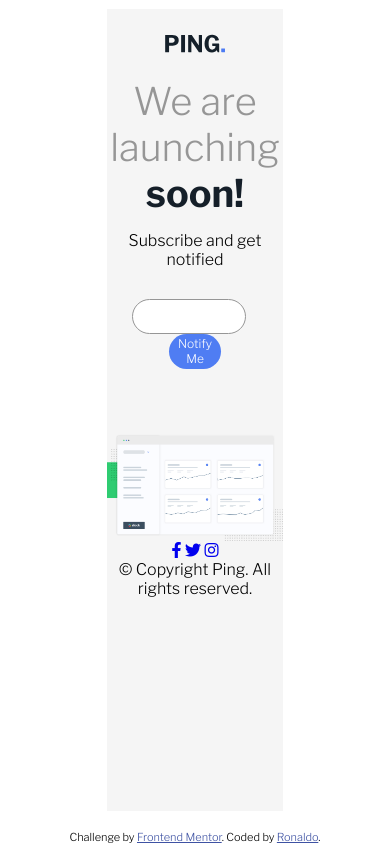
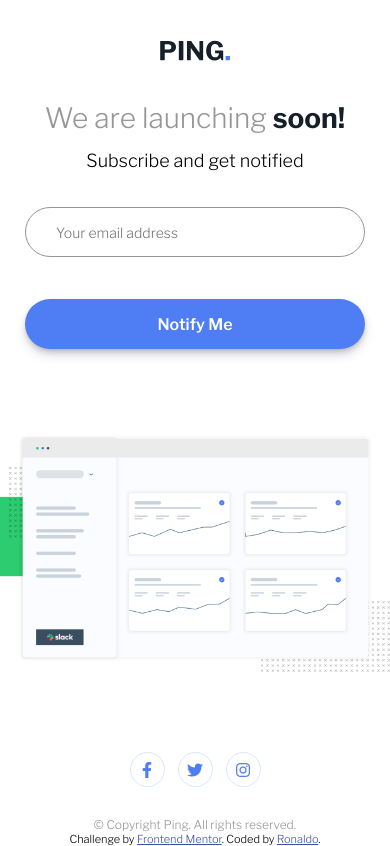
Before and after one commit to marckesin/Ping-single-column-coming-soon-page, a plain HTML site: page index.html in a window 390 px wide. Drawn offline with nearby package versions, Linux system fonts and the light colour scheme.

Commit message:
redefinição do layout

```diff
--- a/index.html
+++ b/index.html
@@ -24,24 +24,36 @@
   <body>
     <div class="container">
       <main>
-        <div class="container-form">
+        <div>
           <img class="logo" src="images/logo.svg" alt="Logo Image" />
           <h1 class="heading"><span>We are launching</span> soon!</h1>
-          <p>Subscribe and get notified</p>
-          <form action="/" method="post">
-            <input type="email" name="email" id="email" />
-            <button>Notify Me</button>
+          <p class="subscribe">Subscribe and get notified</p>
+          <form class="email-container" action="#" method="post">
+            <div class="email">
+              <input
+                type="email"
+                name="email"
+                id="email"
+                placeholder="Your email address"
+                pattern="[a-z0-9._%+-]+@[a-z0-9.-]+\.[a-z]{2,3}$"
+                value=""
+              />
+              <p id="message" class="valid-email">
+                Please provide a valid email address
+              </p>
+            </div>
+            <button type="submit" id="submit" value="">Notify Me</button>
           </form>
         </div>
         <div class="container-image">
           <img src="images/illustration-dashboard.png" alt="" />
         </div>
-        <div class="container-social">
+        <div class="social-media">
           <a href="#"><i class="fab fa-facebook-f"></i></a>
           <a href="#"><i class="fab fa-twitter"></i></a>
           <a href="#"><i class="fab fa-instagram"></i></a>
-          <p>&copy; Copyright Ping. All rights reserved.</p>
         </div>
+        <p class="copyright">&copy; Copyright Ping. All rights reserved.</p>
       </main>
       <footer>
         <p class="attribution">
@@ -53,5 +65,6 @@
         </p>
       </footer>
     </div>
+    <script src="javascripts/script.js"></script>
   </body>
 </html>
--- /dev/null
+++ b/javascripts/script.js
@@ -0,0 +1,13 @@
+document.getElementById("submit").addEventListener("click", event => {
+  event.preventDefault();
+  const email = document.getElementById("email");
+  const message = document.querySelector("#message");
+
+  if (email.value.match(email.pattern)) {
+    message.classList.add("valid-email");
+    message.classList.remove("invalid-email");
+  } else {
+    message.classList.add("invalid-email");
+    message.classList.remove("valid-email");
+  }
+});
--- a/stylesheets/style.css
+++ b/stylesheets/style.css
@@ -56,10 +56,24 @@ button {
   padding: 0;
   background-color: hsl(223, 87%, 63%);
   border: none;
-  height: 35px;
-  border-radius: 35px;
+  height: 50px;
+  border-radius: 40px;
   color: hsl(0, 0%, 100%);
-  font-size: 12px;
+  font-size: 14px;
+  font-weight: 600;
+  box-shadow: rgba(50, 50, 93, 0.25) 0px 6px 12px -2px,
+    rgba(0, 0, 0, 0.3) 0px 3px 7px -3px;
+  cursor: pointer;
+  transition: 0.3s;
+  position: relative;
+}
+
+button:hover {
+  background-color: hsla(223, 87%, 63%, 0.74);
+}
+
+button:active {
+  top: 2px;
 }
 
 footer {
@@ -70,19 +84,32 @@ form {
   margin-bottom: 65px;
 }
 
+i {
+  color: hsl(223, 87%, 63%);
+  margin: auto;
+  font-size: 16px;
+  transition: 0.3s;
+}
+
 input {
   border: 1px solid hsl(0, 0%, 59%);
-  border-radius: 20px;
-  width: 65%;
-  height: 35px;
-  margin-right: 12px;
+  border-radius: 35px;
+  width: 95%;
+  height: 50px;
+  margin-right: 10px;
+  padding: 0 30px;
+  margin: 0;
+  font-size: 14px;
+}
+
+input[type="email"]:invalid {
+  outline-color: hsl(354, 100%, 66%);
 }
 
 main {
   margin: auto;
-  width: 45%;
-  height: 95%;
-  background-color: whitesmoke;
+  max-width: 640px;
+  height: 940px;
 }
 
 .attribution {
@@ -98,14 +125,24 @@ main {
   display: flex;
   flex-direction: column;
   text-align: center;
+  padding-bottom: 5px;
 }
 
-.container-form p {
-  margin-bottom: 30px;
+.copyright {
+  font-size: 14px;
+  color: hsl(0, 0%, 59%);
+}
+
+.email {
+  flex: auto;
+}
+
+.email-container {
+  display: flex;
 }
 
 .heading {
-  font-size: 38px;
+  font-size: 45px;
   color: hsl(209, 33%, 12%);
   margin-bottom: 15px;
 }
@@ -115,8 +152,112 @@ main {
   font-weight: 300;
 }
 
+.invalid-email {
+  text-align: left;
+  font-style: italic;
+  font-size: 12px;
+  margin-left: 45px;
+  padding-top: 7px;
+  opacity: 1;
+  color: hsl(354, 100%, 66%);
+}
+
 .logo {
-  margin: 25px auto;
-  width: 60px;
+  margin: 40px auto;
+  width: 80px;
   height: auto;
 }
+
+.social-media {
+  display: flex;
+  gap: 13px;
+  justify-content: center;
+  margin: 80px 0 30px;
+}
+
+.social-media a {
+  width: 35px;
+  height: 35px;
+  border: 1px solid hsl(221, 100%, 93%);
+  border-radius: 35px;
+  text-align: center;
+  display: flex;
+  align-items: center;
+  text-decoration: none;
+  transition: 0.3s;
+}
+
+.social-media a:hover {
+  background-color: hsl(223, 87%, 63%);
+}
+
+.social-media a:hover i {
+  color: hsl(0, 0%, 100%);
+}
+
+.subscribe {
+  margin-bottom: 36px;
+  font-size: 18px;
+}
+
+.valid-email {
+  text-align: left;
+  font-style: italic;
+  font-size: 12px;
+  margin-left: 45px;
+  padding-top: 7px;
+  opacity: 0;
+  color: hsl(354, 100%, 66%);
+}
+
+@media (max-width: 576px) {
+  a {
+    width: 35px;
+    height: 35px;
+  }
+  button {
+    width: 100%;
+    font-size: initial;
+    font-weight: 600;
+  }
+
+  form {
+    margin-bottom: 85px;
+  }
+
+  input {
+    display: block;
+    width: 100%;
+    /* margin-bottom: 15px; */
+  }
+
+  .container-form {
+    padding: 0 20px;
+  }
+
+  .container-form p {
+    font-size: initial;
+  }
+
+  .copyright {
+    font-size: 12px;
+  }
+
+  .email p {
+    margin: 5px 0 15px;
+    text-align: center;
+  }
+
+  .email-container {
+    flex-direction: column;
+    padding: 0 25px;
+  }
+
+  .heading {
+    font-size: 28px;
+  }
+
+  .logo {
+    width: 70px;
+  }
+}
```
Also changed, not shown: screenshot.png (added), 1 other file.
